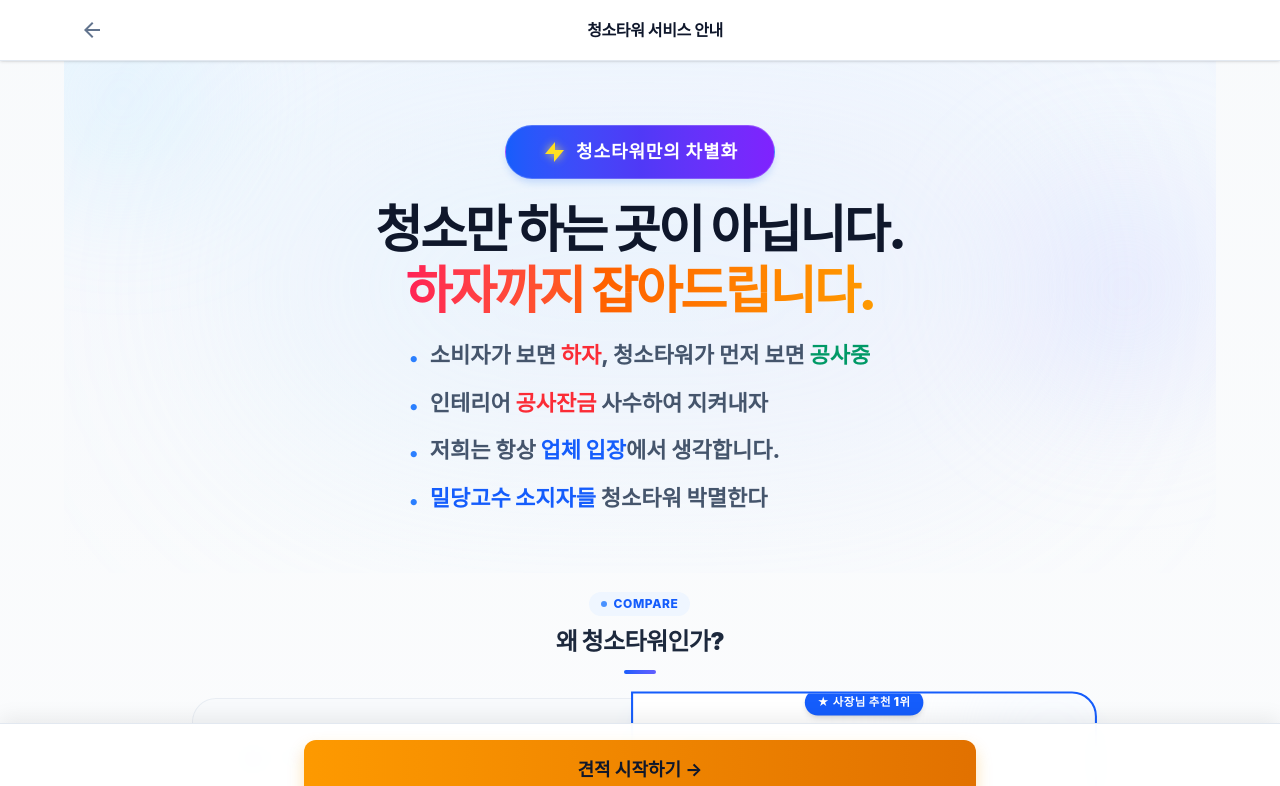
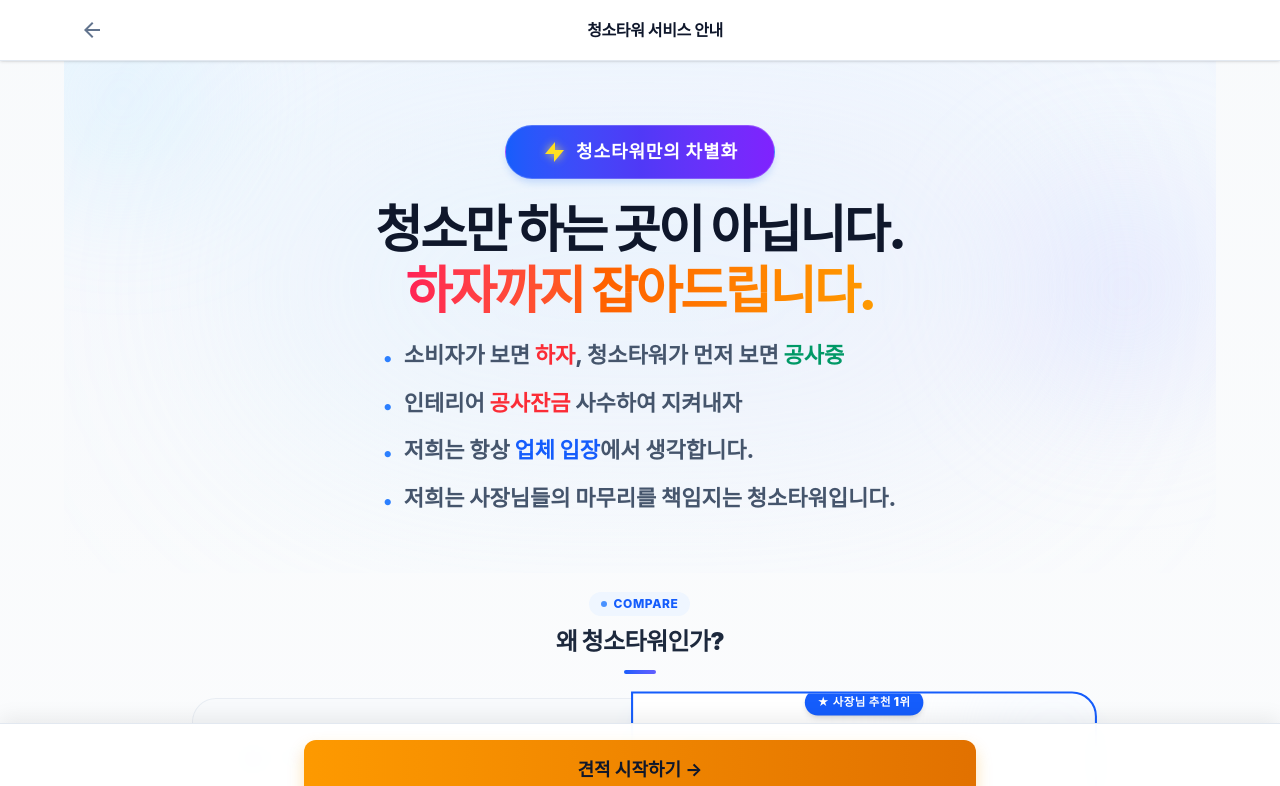
Before and after one commit to timbach9741-wq/CleaningTower, a React (Vite) app: page /b2b/quote in a window 1280 px wide. Shown: the top 786 px of the page. Built offline with nearby package versions, Linux system fonts and the light colour scheme; a web font is replaced by a local one.

Commit message:
design: B2B 견적 페이지 메인 히어로 4번째 문구 롤백
- 메인 히어로 영역의 4번째 리스트 항목을 이전 문구인 "저희는 사장님들의 마무리를 책임지는 청소타워입니다."로 복원

```diff
--- a/src/pages/B2BQuote.tsx
+++ b/src/pages/B2BQuote.tsx
@@ -548,7 +548,7 @@ export default function Quote() {
                         </li>
                         <li className="flex items-start gap-2 lg:gap-3">
                           <span className="text-blue-500 mt-1 lg:mt-1.5 shrink-0 font-black text-sm lg:text-xl">•</span>
-                          <span><strong className="text-blue-600 font-black">밀당고수 소지자들</strong> 청소타워 박멸한다</span>
+                          <span>저희는 사장님들의 마무리를 책임지는 청소타워입니다.</span>
                         </li>
                       </ul>
                     </div>
```
